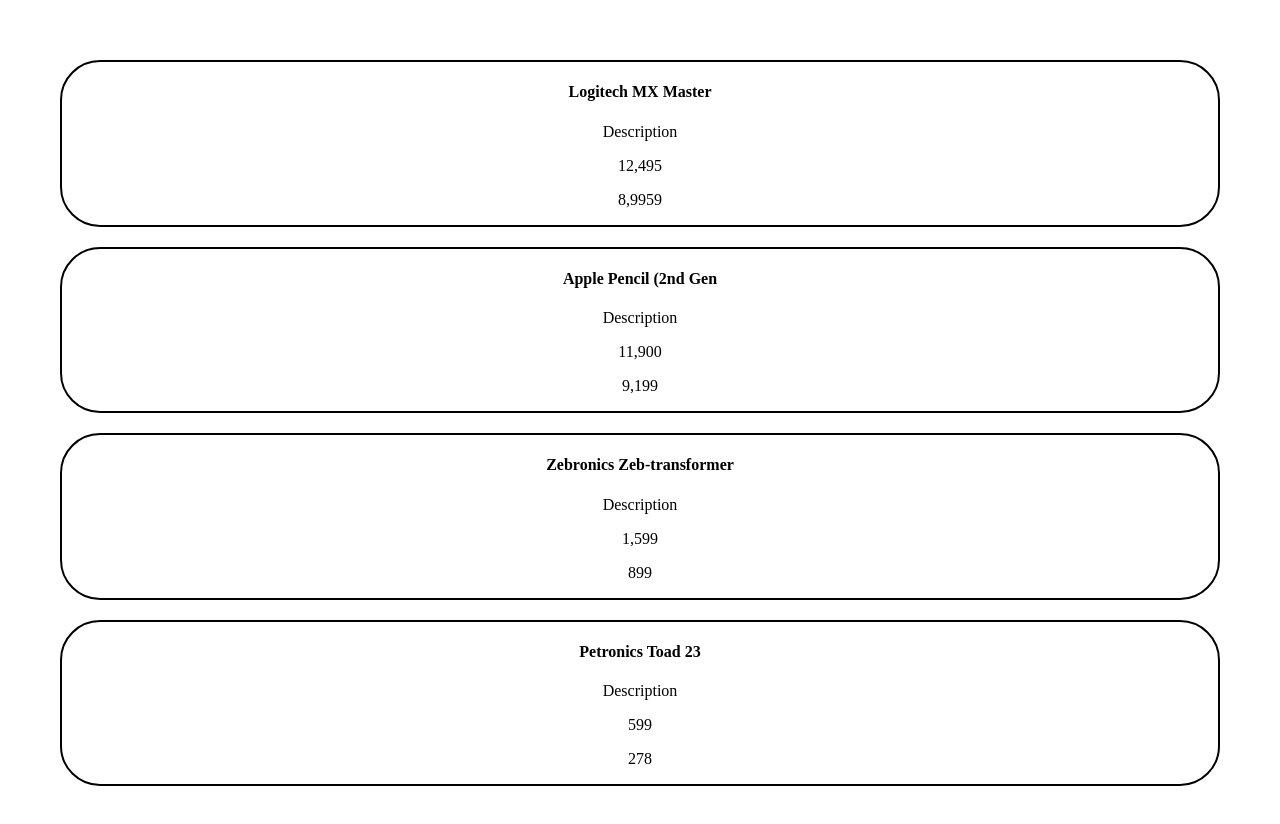
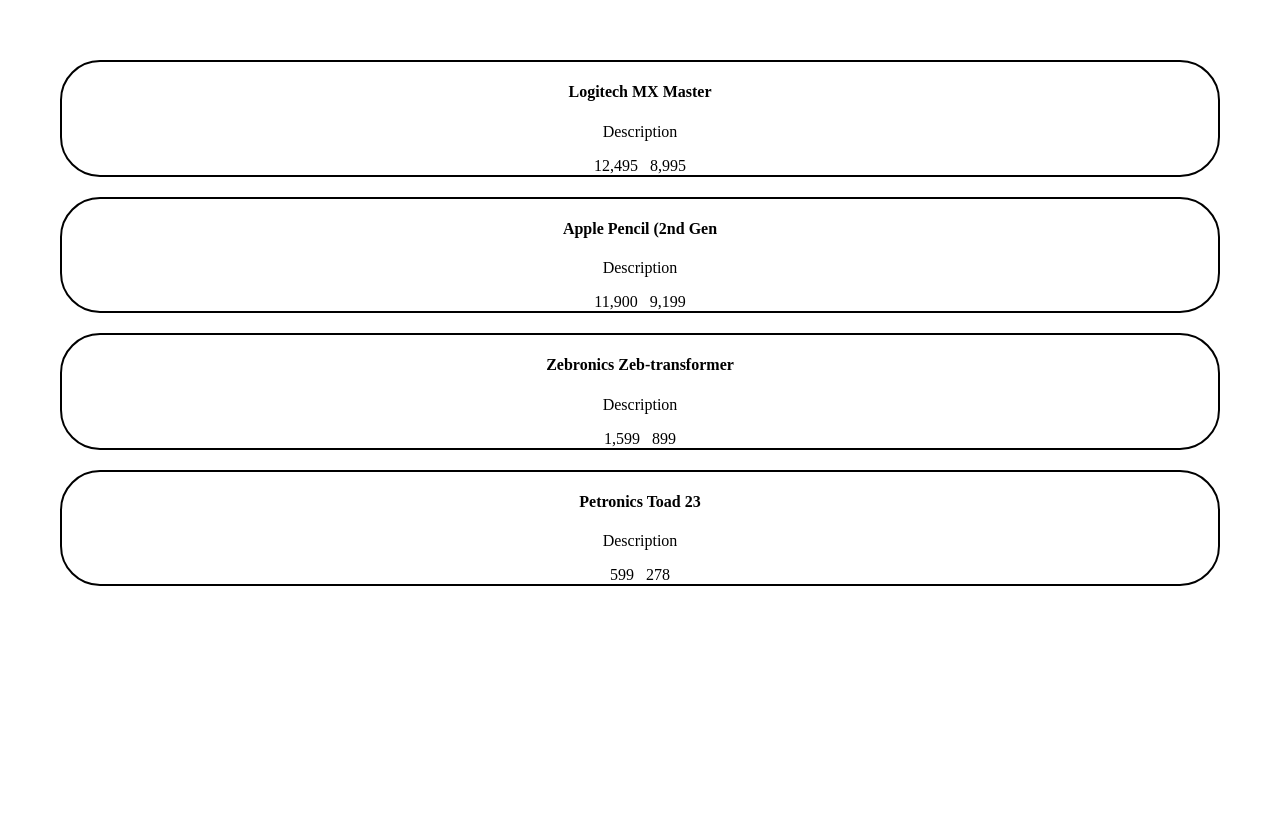
Before and after one commit to shivam240104/Amazon-Card-with-react, a React (Vite) app: page / in a window 1280 px wide. Shown: the top 824 px of the page. After the commit the page ends 800 px from the top, so only its background shows below. Built offline with nearby package versions, Linux system fonts and the light colour scheme.

Commit message:
price position change by span in one line

```diff
--- a/src/Price.jsx
+++ b/src/Price.jsx
@@ -1,8 +1,10 @@
 export default function Price({oldPrice, newPrice}){
     return(
         <div>
-            <p>{oldPrice}</p>
-            <p>{newPrice}</p>
+            <span>{oldPrice}</span>
+            &nbsp; &nbsp;
+            <span>{newPrice}</span>
+
         </div>
     )
 }
--- a/src/productTab.jsx
+++ b/src/productTab.jsx
@@ -3,7 +3,7 @@
 
 export default function productTab({title, idx, price, features}){
 let oldPrice=["12,495", "11,900", "1,599", "599"];
-let newPrice=["8,9959", "9,199", "899", "278"];
+let newPrice=["8,995", "9,199", "899", "278"];
 
     return(
        <div className="product">
```
